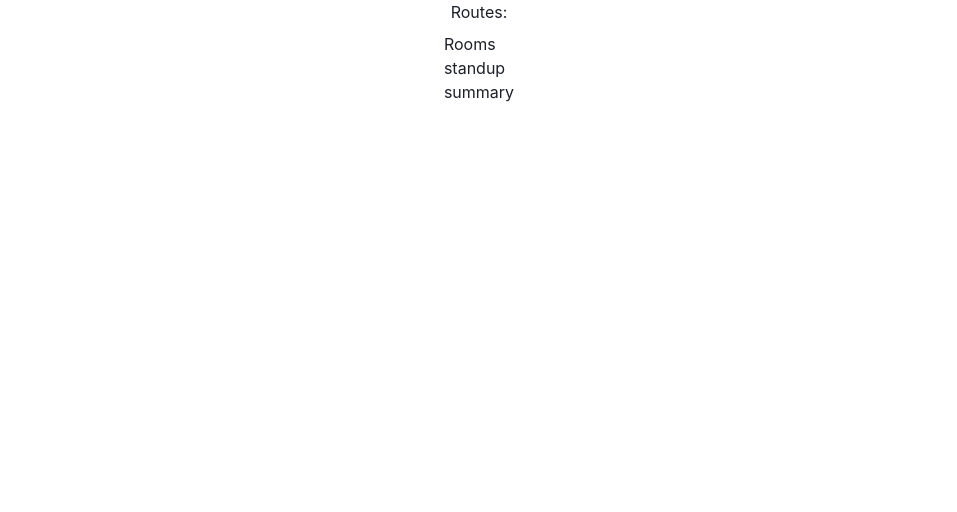
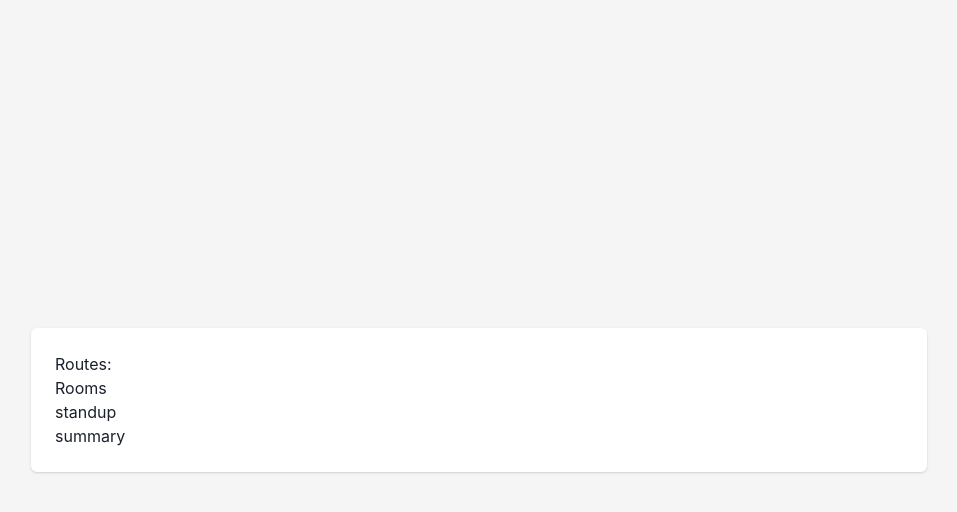
Before and after one commit to michielglibert/bumpi, a React (Vite) app: page / in a window 1280 px wide. Shown: the top 512 px of the page, without its empty margins (161-1118 px from the left). Built offline with nearby package versions, Linux system fonts and the light colour scheme.

Commit message:
Add app layout

```diff
--- a/src/App.tsx
+++ /dev/null
@@ -1,5 +0,0 @@
-const App: React.FC = () => {
-  return <main>hello</main>;
-};
-
-export default App;
--- /dev/null
+++ b/src/components/AppShell.tsx
@@ -0,0 +1,12 @@
+import { Box, Card, Center } from "@chakra-ui/react";
+import React, { PropsWithChildren } from "react";
+
+export const AppShell: React.FC<PropsWithChildren> = ({ children }) => {
+  return (
+    <Center flexDir="column" bg="blackAlpha.50" minH="100%" p="8">
+      <Card maxW="4xl" w="100%" p="6">
+        {children}
+      </Card>
+    </Center>
+  );
+};
--- a/src/routes/index.tsx
+++ b/src/routes/app.tsx
@@ -1,10 +1,11 @@
 import { List, ListItem, Text, VStack } from "@chakra-ui/react";
 import { Link } from "react-router-dom";
 import React from "react";
+import { AppShell } from "../components/AppShell";
 
-const Index: React.FC = () => {
+const App: React.FC = () => {
   return (
-    <VStack>
+    <AppShell>
       <Text>Routes:</Text>
       <List>
         <ListItem>
@@ -17,8 +18,8 @@ const Index: React.FC = () => {
           <Link to="/rooms/1/summary">summary</Link>
         </ListItem>
       </List>
-    </VStack>
+    </AppShell>
   );
 };
 
-export default Index;
+export default App;
--- /dev/null
+++ b/src/theme/foundation/styles.ts
@@ -0,0 +1,9 @@
+const styles = {
+  global: {
+    "html,body, body > div:first-child": {
+      height: "100%",
+    },
+  },
+};
+
+export default styles;
--- /dev/null
+++ b/src/theme/index.ts
@@ -0,0 +1,8 @@
+import { extendTheme } from "@chakra-ui/react";
+import styles from "./foundation/styles";
+
+const theme = extendTheme({
+  styles,
+});
+
+export default theme;
--- a/vite.config.ts
+++ b/vite.config.ts
@@ -1,7 +1,10 @@
-import { defineConfig } from 'vite'
-import react from '@vitejs/plugin-react-swc'
+import { defineConfig } from "vite";
+import react from "@vitejs/plugin-react-swc";
 
 // https://vitejs.dev/config/
 export default defineConfig({
   plugins: [react()],
-})
+  server: {
+    port: 3000,
+  },
+});
```
Also changed, not shown: src/main.tsx (+4 -4 lines).
